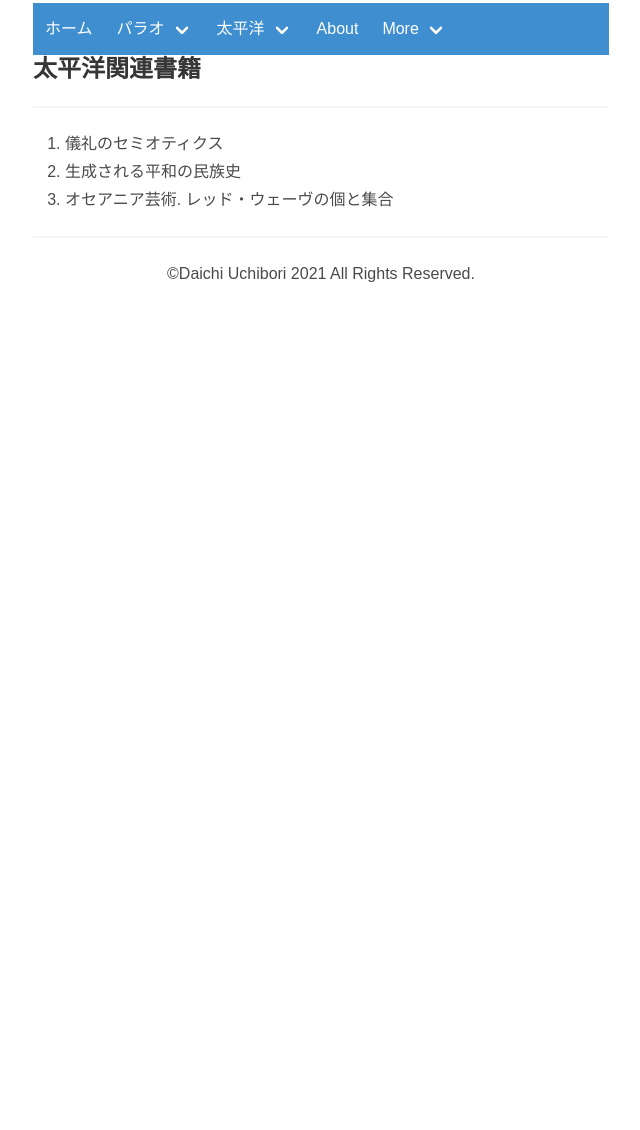
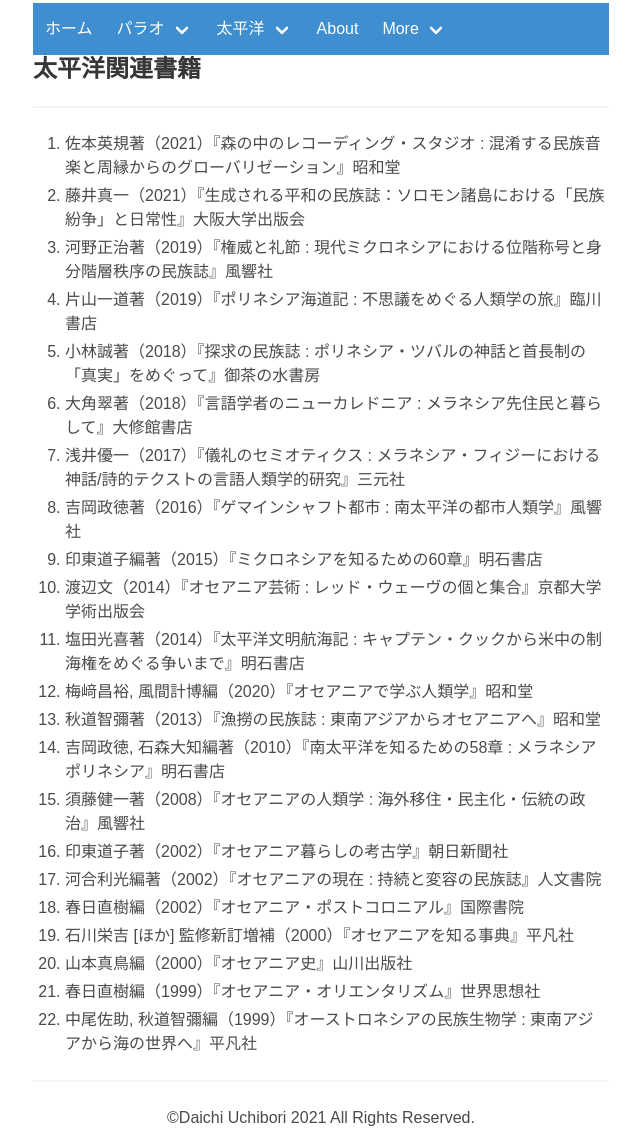
Before and after one commit to Daichi1983/my-research-interest, a Gatsby site: page /pacific/books in a window 1280 px wide. Shown: the part 86-1216 px from the top of the page, without its empty margins (319-959 px from the left). Before the commit the page ends 800 px from the top, so only its background shows below. Built offline with nearby package versions, Linux system fonts and the light colour scheme; Gatsby itself is replaced by a stand-in of ours.

Commit message:
20210819 updated

```diff
--- a/src/pages/pacific/books.js
+++ b/src/pages/pacific/books.js
@@ -12,10 +12,28 @@ const AboutPage = () => {
 
 <hr />
 <ol>
-  <li>儀礼のセミオティクス</li>
-  <li>生成される平和の民族史</li>
-  <li>オセアニア芸術. レッド・ウェーヴの個と集合</li>
-
+  <li>佐本英規著（2021）『森の中のレコーディング・スタジオ : 混淆する民族音楽と周縁からのグローバリゼーション』昭和堂</li>
+  <li>藤井真一（2021）『生成される平和の民族誌：ソロモン諸島における「民族紛争」と日常性』大阪大学出版会</li>
+  <li>河野正治著（2019）『権威と礼節 : 現代ミクロネシアにおける位階称号と身分階層秩序の民族誌』風響社</li>
+  <li>片山一道著（2019）『ポリネシア海道記 : 不思議をめぐる人類学の旅』臨川書店</li>
+  <li>小林誠著（2018）『探求の民族誌 : ポリネシア・ツバルの神話と首長制の「真実」をめぐって』御茶の水書房</li>
+  <li>大角翠著（2018）『言語学者のニューカレドニア : メラネシア先住民と暮らして』大修館書店</li>
+  <li>浅井優一（2017）『儀礼のセミオティクス : メラネシア・フィジーにおける神話/詩的テクストの言語人類学的研究』三元社</li>
+  <li>吉岡政徳著（2016）『ゲマインシャフト都市 : 南太平洋の都市人類学』風響社</li>
+  <li>印東道子編著（2015）『ミクロネシアを知るための60章』明石書店</li>
+  <li>渡辺文（2014）『オセアニア芸術 : レッド・ウェーヴの個と集合』京都大学学術出版会</li>
+  <li>塩田光喜著（2014）『太平洋文明航海記 : キャプテン・クックから米中の制海権をめぐる争いまで』明石書店</li>
+  <li>梅﨑昌裕, 風間計博編（2020）『オセアニアで学ぶ人類学』昭和堂</li>
+  <li>秋道智彌著（2013）『漁撈の民族誌 : 東南アジアからオセアニアへ』昭和堂</li>
+  <li>吉岡政徳, 石森大知編著（2010）『南太平洋を知るための58章 : メラネシアポリネシア』明石書店</li>
+  <li>須藤健一著（2008）『オセアニアの人類学 : 海外移住・民主化・伝統の政治』風響社</li>
+  <li>印東道子著（2002）『オセアニア暮らしの考古学』朝日新聞社</li>
+  <li>河合利光編著（2002）『オセアニアの現在 : 持続と変容の民族誌』人文書院</li>
+  <li>春日直樹編（2002）『オセアニア・ポストコロニアル』国際書院</li>
+  <li>石川栄吉 [ほか] 監修新訂増補（2000）『オセアニアを知る事典』平凡社</li>
+  <li>山本真鳥編（2000）『オセアニア史』山川出版社</li>
+  <li>春日直樹編（1999）『オセアニア・オリエンタリズム』世界思想社</li>
+  <li>中尾佐助, 秋道智彌編（1999）『オーストロネシアの民族生物学 : 東南アジアから海の世界へ』平凡社</li>
 </ol>
 
 <hr />
```
